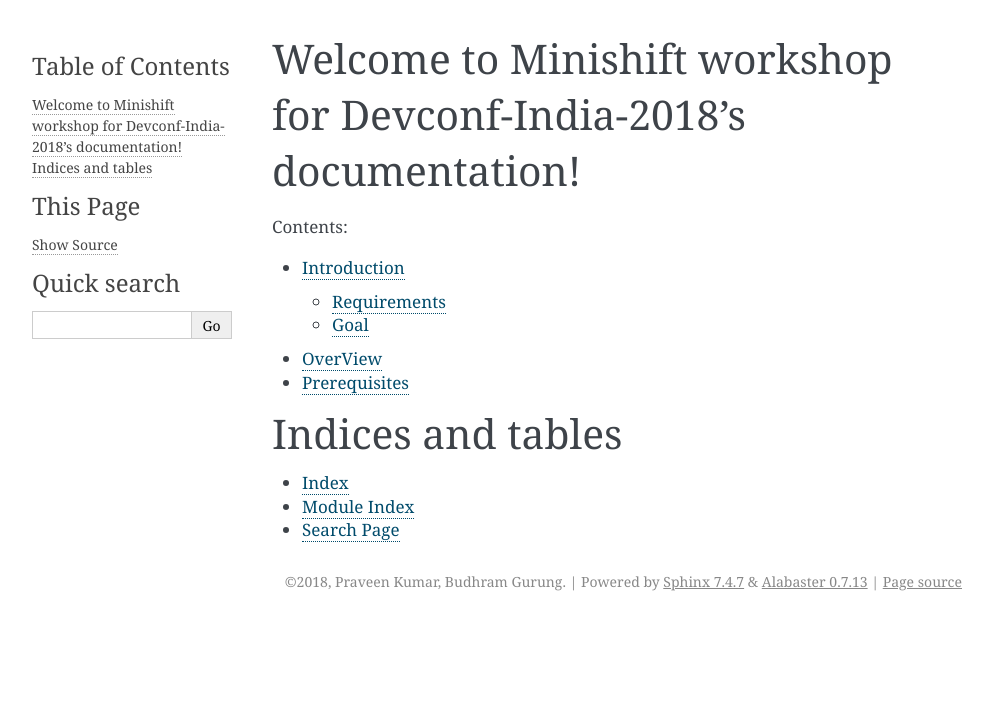
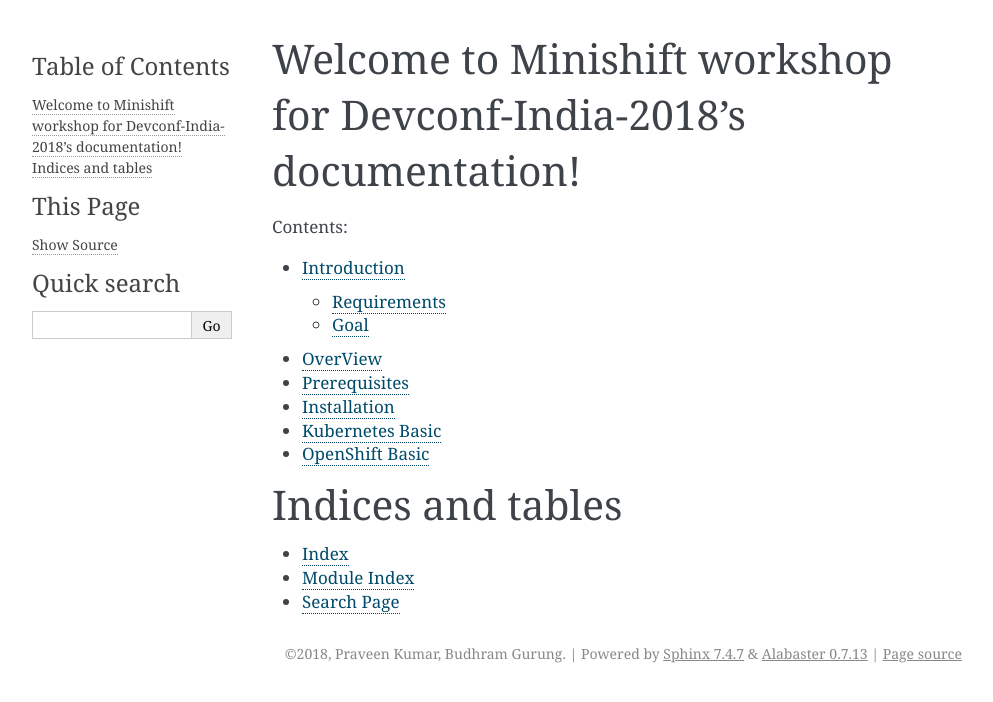
Before and after one commit to praveenkumar/devconf-in, a Sphinx documentation site: the page built from source/index.rst, in a window 1280 px wide. Shown: the top 702 px of the page, without its empty margins (148-1141 px from the left). Built offline with Sphinx 7.4.7, drawn with Linux system fonts in a browser that asks for light colours.

Commit message:
Added kubernetes and openshift basic link

```diff
--- a/source/index.rst
+++ b/source/index.rst
@@ -13,7 +13,9 @@ Welcome to Minishift workshop for Devconf-India-2018's documentation!
     introduction
     overview
     prerequisites
-
+    installation
+    kubernetes
+    openshift
 
 
 Indices and tables
--- /dev/null
+++ b/source/kubernetes.rst
@@ -0,0 +1,5 @@
+Kubernetes Basic
+================
+
+- http://kubernetesbyexample.com/
+- https://kubernetes.io/docs/tutorials/kubernetes-basics/
--- /dev/null
+++ b/source/openshift.rst
@@ -0,0 +1,2 @@
+OpenShift Basic
+===============
```
